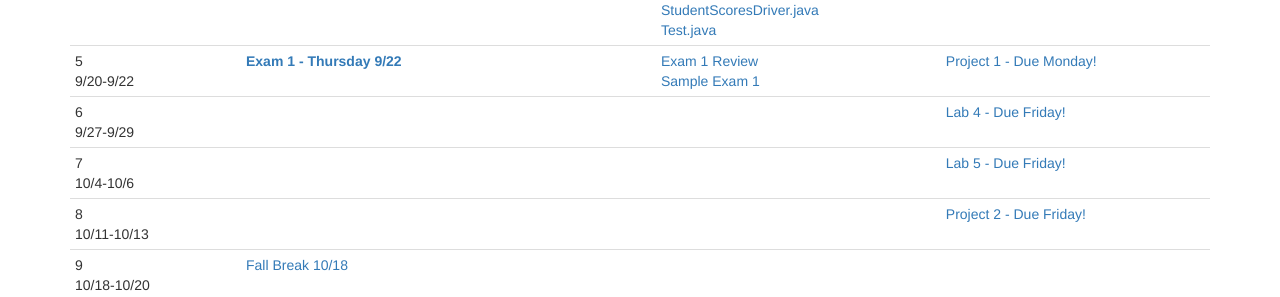
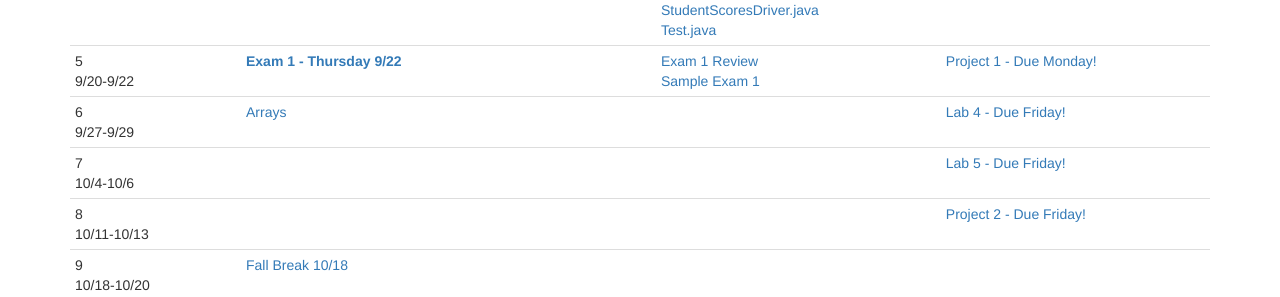
Before and after one commit to CS112-F16/cs112-f16.github.io, a Jekyll site: the page built from schedule.html, in a window 1280 px wide and 900 px high, scrolled down 586 px. Shown: the part 203-500 px from the top of the window. Built offline with Jekyll 4.4.1, drawn with Linux system fonts in a browser that asks for light colours.

Commit message:
duplicate link to arrays notes

```diff
--- a/schedule.html
+++ b/schedule.html
@@ -105,7 +105,9 @@
     </tr>
     <tr>
       <td>6<br/>9/27-9/29</td>
-      <td></td>
+      <td>
+      <a href="https://github.com/CS112-F16/notes/blob/master/arrays.md">Arrays</a><br/>
+      </td>
       <td></td>
       <td><a href="https://github.com/CS112-F16/labs/blob/master/lab4.md">Lab 4 - Due Friday!</a></td>
     </tr>
```
